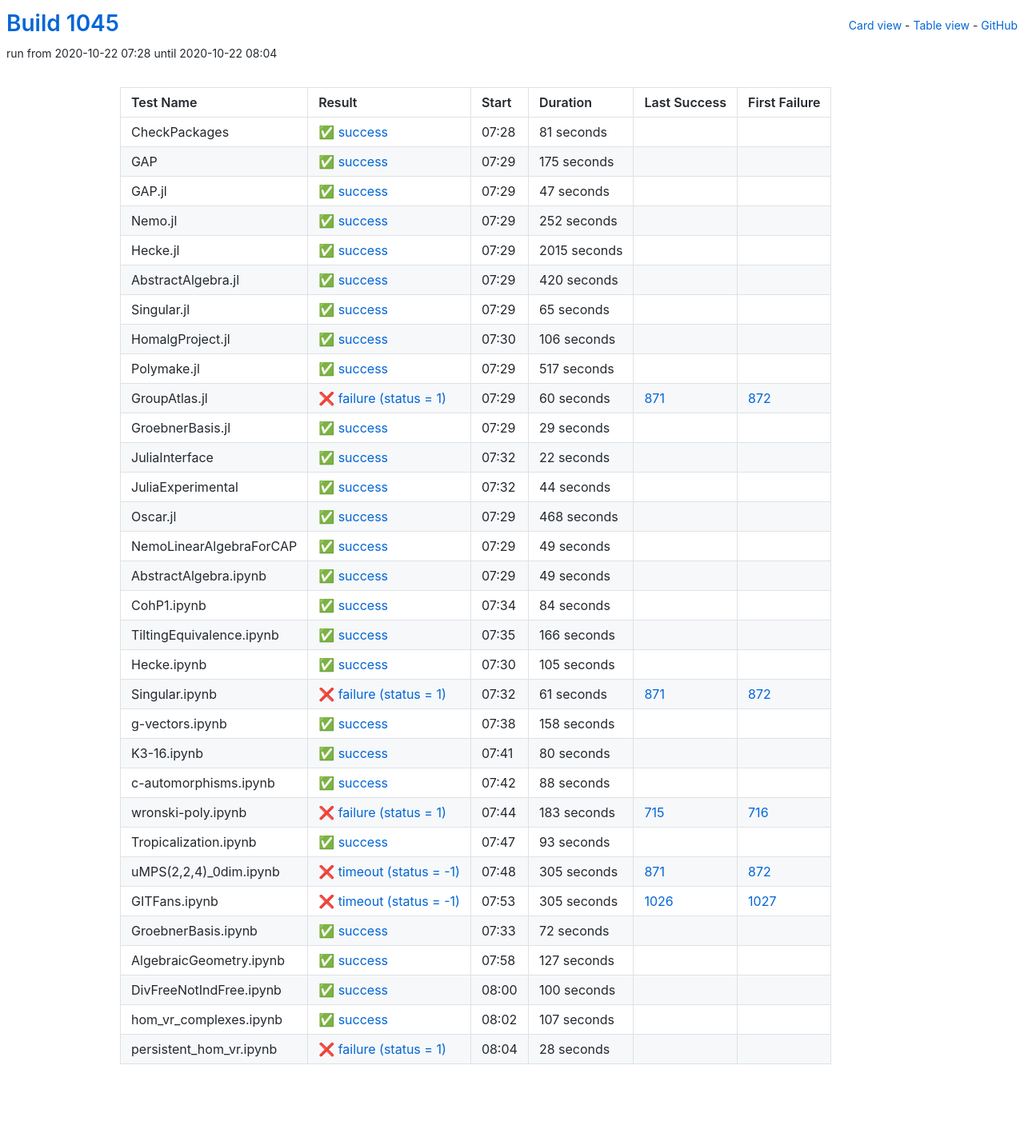
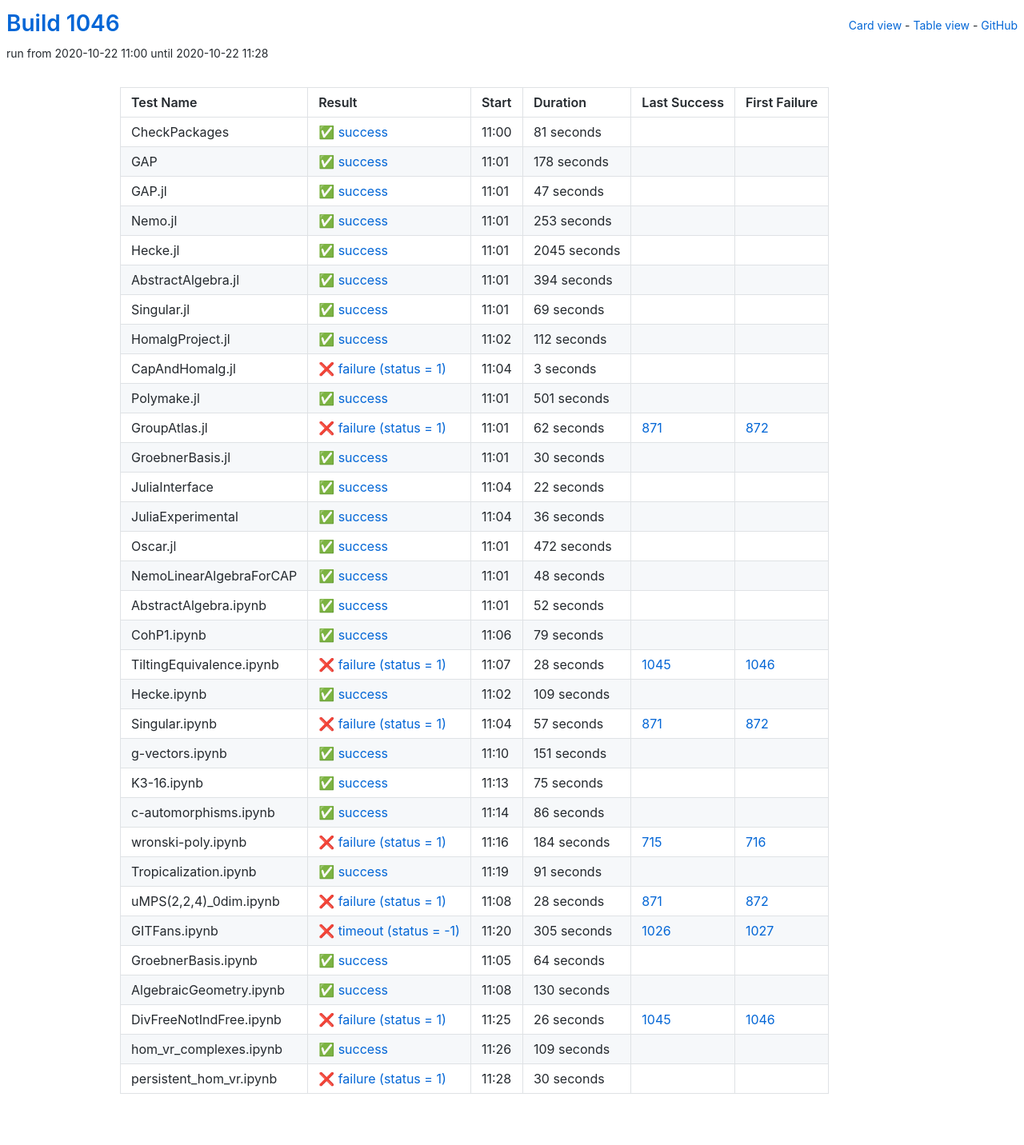
Before and after one commit to oscar-system/oscar-ci-status-stable, a Jekyll site: the page built from table.html, in a window 1280 px wide. Shown: the whole page at 80% size. Built offline with Jekyll 4.4.1, drawn with Linux system fonts in a browser that asks for light colours; before the commit the page ends 1395 px from its top, so only the background shows below that.

Commit message:
Build #1046

```diff
--- a/_data/ci.yml
+++ b/_data/ci.yml
@@ -1,6 +1,6 @@
 ---
-build: 1045
-build_url: https://oscarci.mathematik.uni-kl.de/job/oscar-stable/1045/
+build: 1046
+build_url: https://oscarci.mathematik.uni-kl.de/job/oscar-stable/1046/
 job: oscar-stable
 organization: oscar-system
 repo: oscar-ci-status-stable
@@ -8,8 +8,8 @@ repourl: https://github.com/oscar-system/oscar-ci-status-stable
 tests:
 - name: CheckPackages
   id: checkpackages
-  log: https://oscarci.mathematik.uni-kl.de/job/oscar-stable/1045/artifact/logs/build-1045/CheckPackages.log
-  start: 2020-10-22 07:28
+  log: https://oscarci.mathematik.uni-kl.de/job/oscar-stable/1046/artifact/logs/build-1046/CheckPackages.log
+  start: 2020-10-22 11:00
   success: true
   exitcode: 0
   status: success
@@ -20,20 +20,20 @@ tests:
   first_failure_url:
 - name: GAP
   id: gap
-  log: https://oscarci.mathematik.uni-kl.de/job/oscar-stable/1045/artifact/logs/build-1045/GAP.log
-  start: 2020-10-22 07:29
+  log: https://oscarci.mathematik.uni-kl.de/job/oscar-stable/1046/artifact/logs/build-1046/GAP.log
+  start: 2020-10-22 11:01
   success: true
   exitcode: 0
   status: success
-  duration: 175
+  duration: 178
   last_success: false
   last_success_url:
   first_failure: false
   first_failure_url:
 - name: GAP.jl
   id: gap-jl
-  log: https://oscarci.mathematik.uni-kl.de/job/oscar-stable/1045/artifact/logs/build-1045/GAP.jl.log
-  start: 2020-10-22 07:29
+  log: https://oscarci.mathematik.uni-kl.de/job/oscar-stable/1046/artifact/logs/build-1046/GAP.jl.log
+  start: 2020-10-22 11:01
   success: true
   exitcode: 0
   status: success
@@ -44,104 +44,116 @@ tests:
   first_failure_url:
 - name: Nemo.jl
   id: nemo-jl
-  log: https://oscarci.mathematik.uni-kl.de/job/oscar-stable/1045/artifact/logs/build-1045/Nemo.jl.log
-  start: 2020-10-22 07:29
+  log: https://oscarci.mathematik.uni-kl.de/job/oscar-stable/1046/artifact/logs/build-1046/Nemo.jl.log
+  start: 2020-10-22 11:01
   success: true
   exitcode: 0
   status: success
-  duration: 252
+  duration: 253
   last_success: false
   last_success_url:
   first_failure: false
   first_failure_url:
 - name: Hecke.jl
   id: hecke-jl
-  log: https://oscarci.mathematik.uni-kl.de/job/oscar-stable/1045/artifact/logs/build-1045/Hecke.jl.log
-  start: 2020-10-22 07:29
+  log: https://oscarci.mathematik.uni-kl.de/job/oscar-stable/1046/artifact/logs/build-1046/Hecke.jl.log
+  start: 2020-10-22 11:01
   success: true
   exitcode: 0
   status: success
-  duration: 2015
+  duration: 2045
   last_success: false
   last_success_url:
   first_failure: false
   first_failure_url:
 - name: AbstractAlgebra.jl
   id: abstractalgebra-jl
-  log: https://oscarci.mathematik.uni-kl.de/job/oscar-stable/1045/artifact/logs/build-1045/AbstractAlgebra.jl.log
-  start: 2020-10-22 07:29
+  log: https://oscarci.mathematik.uni-kl.de/job/oscar-stable/1046/artifact/logs/build-1046/AbstractAlgebra.jl.log
+  start: 2020-10-22 11:01
   success: true
   exitcode: 0
   status: success
-  duration: 420
+  duration: 394
   last_success: false
   last_success_url:
   first_failure: false
   first_failure_url:
 - name: Singular.jl
   id: singular-jl
-  log: https://oscarci.mathematik.uni-kl.de/job/oscar-stable/1045/artifact/logs/build-1045/Singular.jl.log
-  start: 2020-10-22 07:29
+  log: https://oscarci.mathematik.uni-kl.de/job/oscar-stable/1046/artifact/logs/build-1046/Singular.jl.log
+  start: 2020-10-22 11:01
   success: true
   exitcode: 0
   status: success
-  duration: 65
+  duration: 69
   last_success: false
   last_success_url:
   first_failure: false
   first_failure_url:
 - name: HomalgProject.jl
   id: homalgproject-jl
-  log: https://oscarci.mathematik.uni-kl.de/job/oscar-stable/1045/artifact/logs/build-1045/HomalgProject.jl.log
-  start: 2020-10-22 07:30
+  log: https://oscarci.mathematik.uni-kl.de/job/oscar-stable/1046/artifact/logs/build-1046/HomalgProject.jl.log
+  start: 2020-10-22 11:02
   success: true
   exitcode: 0
   status: success
-  duration: 106
+  duration: 112
+  last_success: false
+  last_success_url:
+  first_failure: false
+  first_failure_url:
+- name: CapAndHomalg.jl
+  id: capandhomalg-jl
+  log: https://oscarci.mathematik.uni-kl.de/job/oscar-stable/1046/artifact/logs/build-1046/CapAndHomalg.jl.log
+  start: 2020-10-22 11:04
+  success: false
+  exitcode: 1
+  status: failure
+  duration: 3
   last_success: false
   last_success_url:
   first_failure: false
   first_failure_url:
 - name: Polymake.jl
   id: polymake-jl
-  log: https://oscarci.mathematik.uni-kl.de/job/oscar-stable/1045/artifact/logs/build-1045/Polymake.jl.log
-  start: 2020-10-22 07:29
+  log: https://oscarci.mathematik.uni-kl.de/job/oscar-stable/1046/artifact/logs/build-1046/Polymake.jl.log
+  start: 2020-10-22 11:01
   success: true
   exitcode: 0
   status: success
-  duration: 517
+  duration: 501
   last_success: false
   last_success_url:
   first_failure: false
   first_failure_url:
 - name: GroupAtlas.jl
   id: groupatlas-jl
-  log: https://oscarci.mathematik.uni-kl.de/job/oscar-stable/1045/artifact/logs/build-1045/GroupAtlas.jl.log
-  start: 2020-10-22 07:29
+  log: https://oscarci.mathematik.uni-kl.de/job/oscar-stable/1046/artifact/logs/build-1046/GroupAtlas.jl.log
+  start: 2020-10-22 11:01
   success: false
   exitcode: 1
   status: failure
-  duration: 60
+  duration: 62
   last_success: 871
   last_success_url: https://oscarci.mathematik.uni-kl.de/job/oscar-stable/871/
   first_failure: 872
   first_failure_url: https://oscarci.mathematik.uni-kl.de/job/oscar-stable/872/
 - name: GroebnerBasis.jl
   id: groebnerbasis-jl
-  log: https://oscarci.mathematik.uni-kl.de/job/oscar-stable/1045/artifact/logs/build-1045/GroebnerBasis.jl.log
-  start: 2020-10-22 07:29
+  log: https://oscarci.mathematik.uni-kl.de/job/oscar-stable/1046/artifact/logs/build-1046/GroebnerBasis.jl.log
+  start: 2020-10-22 11:01
   success: true
   exitcode: 0
   status: success
-  duration: 29
+  duration: 30
   last_success: false
   last_success_url:
   first_failure: false
   first_failure_url:
 - name: JuliaInterface
   id: juliainterface
-  log: https://oscarci.mathematik.uni-kl.de/job/oscar-stable/1045/artifact/logs/build-1045/JuliaInterface.log
-  start: 2020-10-22 07:32
+  log: https://oscarci.mathematik.uni-kl.de/job/oscar-stable/1046/artifact/logs/build-1046/JuliaInterface.log
+  start: 2020-10-22 11:04
   success: true
   exitcode: 0
   status: success
@@ -152,176 +164,176 @@ tests:
   first_failure_url:
 - name: JuliaExperimental
   id: juliaexperimental
-  log: https://oscarci.mathematik.uni-kl.de/job/oscar-stable/1045/artifact/logs/build-1045/JuliaExperimental.log
-  start: 2020-10-22 07:32
+  log: https://oscarci.mathematik.uni-kl.de/job/oscar-stable/1046/artifact/logs/build-1046/JuliaExperimental.log
+  start: 2020-10-22 11:04
   success: true
   exitcode: 0
   status: success
-  duration: 44
+  duration: 36
   last_success: false
   last_success_url:
   first_failure: false
   first_failure_url:
 - name: Oscar.jl
   id: oscar-jl
-  log: https://oscarci.mathematik.uni-kl.de/job/oscar-stable/1045/artifact/logs/build-1045/Oscar.jl.log
-  start: 2020-10-22 07:29
+  log: https://oscarci.mathematik.uni-kl.de/job/oscar-stable/1046/artifact/logs/build-1046/Oscar.jl.log
+  start: 2020-10-22 11:01
   success: true
   exitcode: 0
   status: success
-  duration: 468
+  duration: 472
   last_success: false
   last_success_url:
   first_failure: false
   first_failure_url:
 - name: NemoLinearAlgebraForCAP
   id: nemolinearalgebraforcap
-  log: https://oscarci.mathematik.uni-kl.de/job/oscar-stable/1045/artifact/logs/build-1045/NemoLinearAlgebraForCAP.log
-  start: 2020-10-22 07:29
+  log: https://oscarci.mathematik.uni-kl.de/job/oscar-stable/1046/artifact/logs/build-1046/NemoLinearAlgebraForCAP.log
+  start: 2020-10-22 11:01
   success: true
   exitcode: 0
   status: success
-  duration: 49
+  duration: 48
   last_success: false
   last_success_url:
   first_failure: false
   first_failure_url:
 - name: AbstractAlgebra.ipynb
   id: abstractalgebra-ipynb
-  log: https://oscarci.mathematik.uni-kl.de/job/oscar-stable/1045/artifact/logs/build-1045/AbstractAlgebra.ipynb.log
-  start: 2020-10-22 07:29
+  log: https://oscarci.mathematik.uni-kl.de/job/oscar-stable/1046/artifact/logs/build-1046/AbstractAlgebra.ipynb.log
+  start: 2020-10-22 11:01
   success: true
   exitcode: 0
   status: success
-  duration: 49
+  duration: 52
   last_success: false
   last_success_url:
   first_failure: false
   first_failure_url:
 - name: CohP1.ipynb
   id: cohp1-ipynb
-  log: https://oscarci.mathematik.uni-kl.de/job/oscar-stable/1045/artifact/logs/build-1045/CohP1.ipynb.log
-  start: 2020-10-22 07:34
+  log: https://oscarci.mathematik.uni-kl.de/job/oscar-stable/1046/artifact/logs/build-1046/CohP1.ipynb.log
+  start: 2020-10-22 11:06
   success: true
   exitcode: 0
   status: success
-  duration: 84
+  duration: 79
   last_success: false
   last_success_url:
   first_failure: false
   first_failure_url:
 - name: TiltingEquivalence.ipynb
   id: tiltingequivalence-ipynb
-  log: https://oscarci.mathematik.uni-kl.de/job/oscar-stable/1045/artifact/logs/build-1045/TiltingEquivalence.ipynb.log
-  start: 2020-10-22 07:35
+  log: https://oscarci.mathematik.uni-kl.de/job/oscar-stable/1046/artifact/logs/build-1046/TiltingEquivalence.ipynb.log
+  start: 2020-10-22 11:07
+  success: false
+  exitcode: 1
+  status: failure
+  duration: 28
+  last_success: 1045
+  last_success_url: https://oscarci.mathematik.uni-kl.de/job/oscar-stable/1045/
+  first_failure: 1046
+  first_failure_url: https://oscarci.mathematik.uni-kl.de/job/oscar-stable/1046/
+- name: Hecke.ipynb
+  id: hecke-ipynb
+  log: https://oscarci.mathematik.uni-kl.de/job/oscar-stable/1046/artifact/logs/build-1046/Hecke.ipynb.log
+  start: 2020-10-22 11:02
   success: true
   exitcode: 0
   status: success
-  duration: 166
-  last_success: false
-  last_success_url:
-  first_failure: false
-  first_failure_url:
-- name: Hecke.ipynb
-  id: hecke-ipynb
-  log: https://oscarci.mathematik.uni-kl.de/job/oscar-stable/1045/artifact/logs/build-1045/Hecke.ipynb.log
-  start: 2020-10-22 07:30
-  success: true
-  exitcode: 0
-  status: success
-  duration: 105
+  duration: 109
   last_success: false
   last_success_url:
   first_failure: false
   first_failure_url:
 - name: Singular.ipynb
   id: singular-ipynb
-  log: https://oscarci.mathematik.uni-kl.de/job/oscar-stable/1045/artifact/logs/build-1045/Singular.ipynb.log
-  start: 2020-10-22 07:32
+  log: https://oscarci.mathematik.uni-kl.de/job/oscar-stable/1046/artifact/logs/build-1046/Singular.ipynb.log
+  start: 2020-10-22 11:04
   success: false
   exitcode: 1
   status: failure
-  duration: 61
+  duration: 57
   last_success: 871
   last_success_url: https://oscarci.mathematik.uni-kl.de/job/oscar-stable/871/
   first_failure: 872
   first_failure_url: https://oscarci.mathematik.uni-kl.de/job/oscar-stable/872/
 - name: g-vectors.ipynb
   id: g-vectors-ipynb
-  log: https://oscarci.mathematik.uni-kl.de/job/oscar-stable/1045/artifact/logs/build-1045/g-vectors.ipynb.log
-  start: 2020-10-22 07:38
+  log: https://oscarci.mathematik.uni-kl.de/job/oscar-stable/1046/artifact/logs/build-1046/g-vectors.ipynb.log
+  start: 2020-10-22 11:10
   success: true
   exitcode: 0
   status: success
-  duration: 158
+  duration: 151
   last_success: false
   last_success_url:
   first_failure: false
   first_failure_url:
 - name: K3-16.ipynb
   id: k3-16-ipynb
-  log: https://oscarci.mathematik.uni-kl.de/job/oscar-stable/1045/artifact/logs/build-1045/K3-16.ipynb.log
-  start: 2020-10-22 07:41
+  log: https://oscarci.mathematik.uni-kl.de/job/oscar-stable/1046/artifact/logs/build-1046/K3-16.ipynb.log
+  start: 2020-10-22 11:13
   success: true
   exitcode: 0
   status: success
-  duration: 80
+  duration: 75
   last_success: false
   last_success_url:
   first_failure: false
   first_failure_url:
 - name: c-automorphisms.ipynb
   id: c-automorphisms-ipynb
-  log: https://oscarci.mathematik.uni-kl.de/job/oscar-stable/1045/artifact/logs/build-1045/c-automorphisms.ipynb.log
-  start: 2020-10-22 07:42
+  log: https://oscarci.mathematik.uni-kl.de/job/oscar-stable/1046/artifact/logs/build-1046/c-automorphisms.ipynb.log
+  start: 2020-10-22 11:14
   success: true
   exitcode: 0
   status: success
-  duration: 88
+  duration: 86
   last_success: false
   last_success_url:
   first_failure: false
   first_failure_url:
 - name: wronski-poly.ipynb
   id: wronski-poly-ipynb
-  log: https://oscarci.mathematik.uni-kl.de/job/oscar-stable/1045/artifact/logs/build-1045/wronski-poly.ipynb.log
-  start: 2020-10-22 07:44
+  log: https://oscarci.mathematik.uni-kl.de/job/oscar-stable/1046/artifact/logs/build-1046/wronski-poly.ipynb.log
+  start: 2020-10-22 11:16
   success: false
   exitcode: 1
   status: failure
-  duration: 183
+  duration: 184
   last_success: 715
   last_success_url: https://oscarci.mathematik.uni-kl.de/job/oscar-stable/715/
   first_failure: 716
   first_failure_url: https://oscarci.mathematik.uni-kl.de/job/oscar-stable/716/
 - name: Tropicalization.ipynb
   id: tropicalization-ipynb
-  log: https://oscarci.mathematik.uni-kl.de/job/oscar-stable/1045/artifact/logs/build-1045/Tropicalization.ipynb.log
-  start: 2020-10-22 07:47
+  log: https://oscarci.mathematik.uni-kl.de/job/oscar-stable/1046/artifact/logs/build-1046/Tropicalization.ipynb.log
+  start: 2020-10-22 11:19
   success: true
   exitcode: 0
   status: success
-  duration: 93
+  duration: 91
   last_success: false
   last_success_url:
   first_failure: false
   first_failure_url:
 - name: uMPS(2,2,4)_0dim.ipynb
   id: umps-2-2-4-0dim-ipynb
-  log: https://oscarci.mathematik.uni-kl.de/job/oscar-stable/1045/artifact/logs/build-1045/uMPS-2-2-4-_0dim.ipynb.log
-  start: 2020-10-22 07:48
+  log: https://oscarci.mathematik.uni-kl.de/job/oscar-stable/1046/artifact/logs/build-1046/uMPS-2-2-4-_0dim.ipynb.log
+  start: 2020-10-22 11:08
   success: false
-  exitcode: -1
-  status: timeout
-  duration: 305
+  exitcode: 1
+  status: failure
+  duration: 28
   last_success: 871
   last_success_url: https://oscarci.mathematik.uni-kl.de/job/oscar-stable/871/
   first_failure: 872
   first_failure_url: https://oscarci.mathematik.uni-kl.de/job/oscar-stable/872/
 - name: GITFans.ipynb
   id: gitfans-ipynb
-  log: https://oscarci.mathematik.uni-kl.de/job/oscar-stable/1045/artifact/logs/build-1045/GITFans.ipynb.log
-  start: 2020-10-22 07:53
+  log: https://oscarci.mathematik.uni-kl.de/job/oscar-stable/1046/artifact/logs/build-1046/GITFans.ipynb.log
+  start: 2020-10-22 11:20
   success: false
   exitcode: -1
   status: timeout
@@ -332,60 +344,60 @@ tests:
   first_failure_url: https://oscarci.mathematik.uni-kl.de/job/oscar-stable/1027/
 - name: GroebnerBasis.ipynb
   id: groebnerbasis-ipynb
-  log: https://oscarci.mathematik.uni-kl.de/job/oscar-stable/1045/artifact/logs/build-1045/GroebnerBasis.ipynb.log
-  start: 2020-10-22 07:33
+  log: https://oscarci.mathematik.uni-kl.de/job/oscar-stable/1046/artifact/logs/build-1046/GroebnerBasis.ipynb.log
+  start: 2020-10-22 11:05
   success: true
   exitcode: 0
   status: success
-  duration: 72
+  duration: 64
   last_success: false
   last_success_url:
   first_failure: false
   first_failure_url:
 - name: AlgebraicGeometry.ipynb
   id: algebraicgeometry-ipynb
-  log: https://oscarci.mathematik.uni-kl.de/job/oscar-stable/1045/artifact/logs/build-1045/AlgebraicGeometry.ipynb.log
-  start: 2020-10-22 07:58
+  log: https://oscarci.mathematik.uni-kl.de/job/oscar-stable/1046/artifact/logs/build-1046/AlgebraicGeometry.ipynb.log
+  start: 2020-10-22 11:08
   success: true
   exitcode: 0
   status: success
-  duration: 127
+  duration: 130
   last_success: false
   last_success_url:
   first_failure: false
   first_failure_url:
 - name: DivFreeNotIndFree.ipynb
   id: divfreenotindfree-ipynb
-  log: https://oscarci.mathematik.uni-kl.de/job/oscar-stable/1045/artifact/logs/build-1045/DivFreeNotIndFree.ipynb.log
-  start: 2020-10-22 08:00
+  log: https://oscarci.mathematik.uni-kl.de/job/oscar-stable/1046/artifact/logs/build-1046/DivFreeNotIndFree.ipynb.log
+  start: 2020-10-22 11:25
+  success: false
+  exitcode: 1
+  status: failure
+  duration: 26
+  last_success: 1045
+  last_success_url: https://oscarci.mathematik.uni-kl.de/job/oscar-stable/1045/
+  first_failure: 1046
+  first_failure_url: https://oscarci.mathematik.uni-kl.de/job/oscar-stable/1046/
+- name: hom_vr_complexes.ipynb
+  id: hom-vr-complexes-ipynb
+  log: https://oscarci.mathematik.uni-kl.de/job/oscar-stable/1046/artifact/logs/build-1046/hom_vr_complexes.ipynb.log
+  start: 2020-10-22 11:26
   success: true
   exitcode: 0
   status: success
-  duration: 100
-  last_success: false
-  last_success_url:
-  first_failure: false
-  first_failure_url:
-- name: hom_vr_complexes.ipynb
-  id: hom-vr-complexes-ipynb
-  log: https://oscarci.mathematik.uni-kl.de/job/oscar-stable/1045/artifact/logs/build-1045/hom_vr_complexes.ipynb.log
-  start: 2020-10-22 08:02
-  success: true
-  exitcode: 0
-  status: success
-  duration: 107
+  duration: 109
   last_success: false
   last_success_url:
   first_failure: false
   first_failure_url:
 - name: persistent_hom_vr.ipynb
   id: persistent-hom-vr-ipynb
-  log: https://oscarci.mathematik.uni-kl.de/job/oscar-stable/1045/artifact/logs/build-1045/persistent_hom_vr.ipynb.log
-  start: 2020-10-22 08:04
+  log: https://oscarci.mathematik.uni-kl.de/job/oscar-stable/1046/artifact/logs/build-1046/persistent_hom_vr.ipynb.log
+  start: 2020-10-22 11:28
   success: false
   exitcode: 1
   status: failure
-  duration: 28
+  duration: 30
   last_success: false
   last_success_url:
   first_failure: false
```
Also changed, not shown: README.md.
